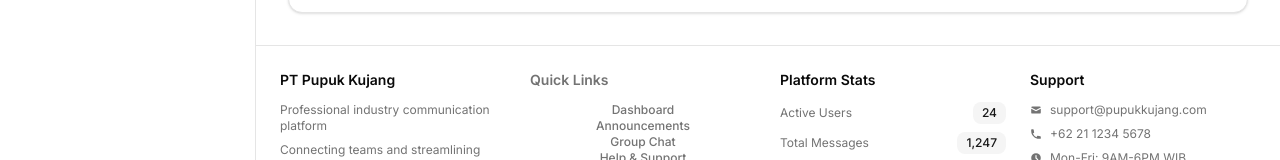
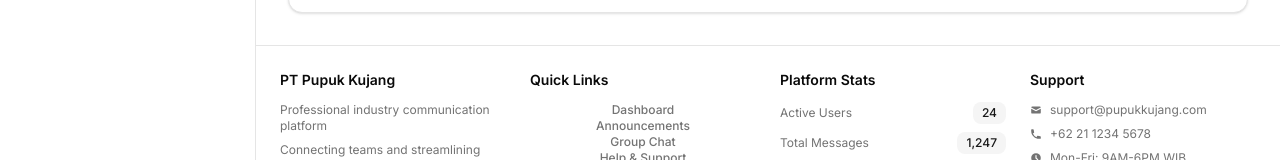
Before and after one commit to PutrarakaPratama15/dashboard, a Next.js app: page / in a window 1280 px wide. Shown: the part 884-1044 px from the top of the page. Built offline with nearby package versions, Linux system fonts and the light colour scheme.

Commit message:
Update Footer.tsx

```diff
--- a/src/components/layout/Footer.tsx
+++ b/src/components/layout/Footer.tsx
@@ -23,7 +23,7 @@ export function Footer() {
 
           {/* Quick Links */}
         <div className="space-y-3">
-            <h3 className="text-sm font-semibold block w-full h-auto p-0 text-muted-foreground hover:text-foreground">Quick Links</h3>
+            <h3 className="text-sm font-semibold">Quick Links</h3>
           <div className="sspace-y-2 text-xs">
             <Button variant="ghost" size="sm" className="block w-full h-auto p-0 text-xs text-muted-foreground hover:text-foreground">
               Dashboard
```
